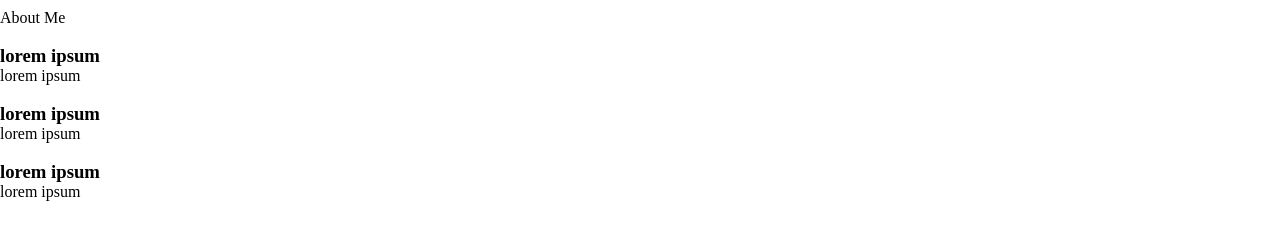
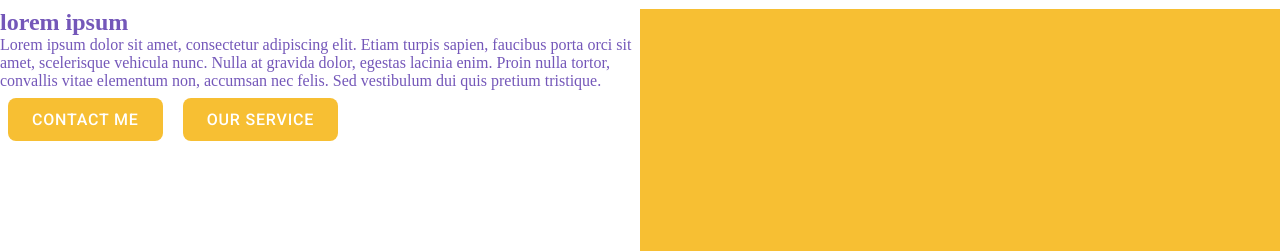
Before and after one commit to bertyn99/tp-responsive-design, a plain HTML site: page index.html in a window 1280 px wide. Shown: the part 44-295 px from the top of the page. Drawn offline with Linux system fonts and the light colour scheme.

Commit message:
ajout banner

```diff
--- a/index.html
+++ b/index.html
@@ -94,46 +94,34 @@
         </nav>
     </header>
 
-    <section>
-        <div class="title-section">About Me</div>
-        <div id="list">
+    <section class="banner">
+        <div class="side">
             <div class="card">
-                <div class="icon">
-                    <img>
-                </div>
+
                 <div class="title">
-                    <h3>lorem ipsum</h3>
+                    <h2>lorem ipsum</h2>
                 </div>
                 <div class="text">
-                    <p>lorem ipsum</p>
+                    <p>Lorem ipsum dolor sit amet, consectetur adipiscing elit. Etiam turpis sapien, faucibus porta orci
+                        sit amet, scelerisque vehicula nunc. Nulla at gravida dolor, egestas lacinia enim. Proin nulla
+                        tortor, convallis vitae elementum non, accumsan nec felis. Sed vestibulum dui quis pretium
+                        tristique.</p>
                 </div>
-            </div>
-
-            <div class="card">
-                <div class="icon">
-                    <img>
-                </div>
-                <div class="title">
-                    <h3>lorem ipsum</h3>
-                </div>
-                <div class="text">
-                    <p>lorem ipsum</p>
+                <div class="banner-button">
+                    <button class="button primary">Contact me</button>
+                    <button class="button primary">Our Service</button>
                 </div>
 
             </div>
 
-            <div class="card">
-                <div class="icon">
-                    <img>
-                </div>
-                <div class="title">
-                    <h3>lorem ipsum</h3>
-                </div>
-                <div class="text">
-                    <p>lorem ipsum</p>
-                </div>
 
-            </div>
+        </div>
+        <div class="side-image">
+            <div class="icon"><img></div>
+
+        </div>
+
+
         </div>
     </section>
 
@@ -143,7 +131,8 @@
 
             <div class="service-card">
                 <div class="container-image">
-                    <img src="https://images.unsplash.com/photo-1560743641-3914f2c45636?ixid=MnwxMjA3fDB8MHxzZWFyY2h8M3x8aGVhbHRoJTIwYW5pbWFsfGVufDB8fDB8fA%3D%3D&ixlib=rb-1.2.1&auto=format&fit=crop&w=500&q=60"/>
+                    <img
+                        src="https://images.unsplash.com/photo-1560743641-3914f2c45636?ixid=MnwxMjA3fDB8MHxzZWFyY2h8M3x8aGVhbHRoJTIwYW5pbWFsfGVufDB8fDB8fA%3D%3D&ixlib=rb-1.2.1&auto=format&fit=crop&w=500&q=60" />
                 </div>
                 <div class="content-card">
                     <div class="icon">
@@ -162,7 +151,8 @@
             </div>
             <div class="service-card">
                 <div class="container-image">
-                    <img src="https://images.unsplash.com/photo-1581887936036-3f4f7f0b6679?ixid=MnwxMjA3fDB8MHxjb2xsZWN0aW9uLXBhZ2V8Nnw2NDc4ODc2NXx8ZW58MHx8fHw%3D&ixlib=rb-1.2.1&auto=format&fit=crop&w=500&q=60"/>
+                    <img
+                        src="https://images.unsplash.com/photo-1581887936036-3f4f7f0b6679?ixid=MnwxMjA3fDB8MHxjb2xsZWN0aW9uLXBhZ2V8Nnw2NDc4ODc2NXx8ZW58MHx8fHw%3D&ixlib=rb-1.2.1&auto=format&fit=crop&w=500&q=60" />
                 </div>
                 <div class="content-card">
                     <div class="icon">
--- /dev/null
+++ b/style/section/_banner.scss
@@ -0,0 +1,24 @@
+@import '../variables';
+@import '../mixins';
+
+section{
+    width: 100%;
+    &.banner{
+        display: flex;
+        height: 880px;
+        color: $primary;
+        .side{
+            min-width: 50%;
+            display: flex;
+            flex-direction: column;
+            justify-content: space-between;
+            .banner-button{
+
+            }
+        }
+        .side-image{
+            min-width: 50%;
+            background-color: $accent;
+        }
+    }
+}
--- a/style/style.scss
+++ b/style/style.scss
@@ -8,6 +8,7 @@
 @import 'section/contact';
 @import 'section/footer';
 @import 'section/header';
+@import 'section/banner';
 
 @import 'components/buttons';
 @import 'components/serviceCard';
```
Also changed, not shown: style/style.css, 1 other file.
